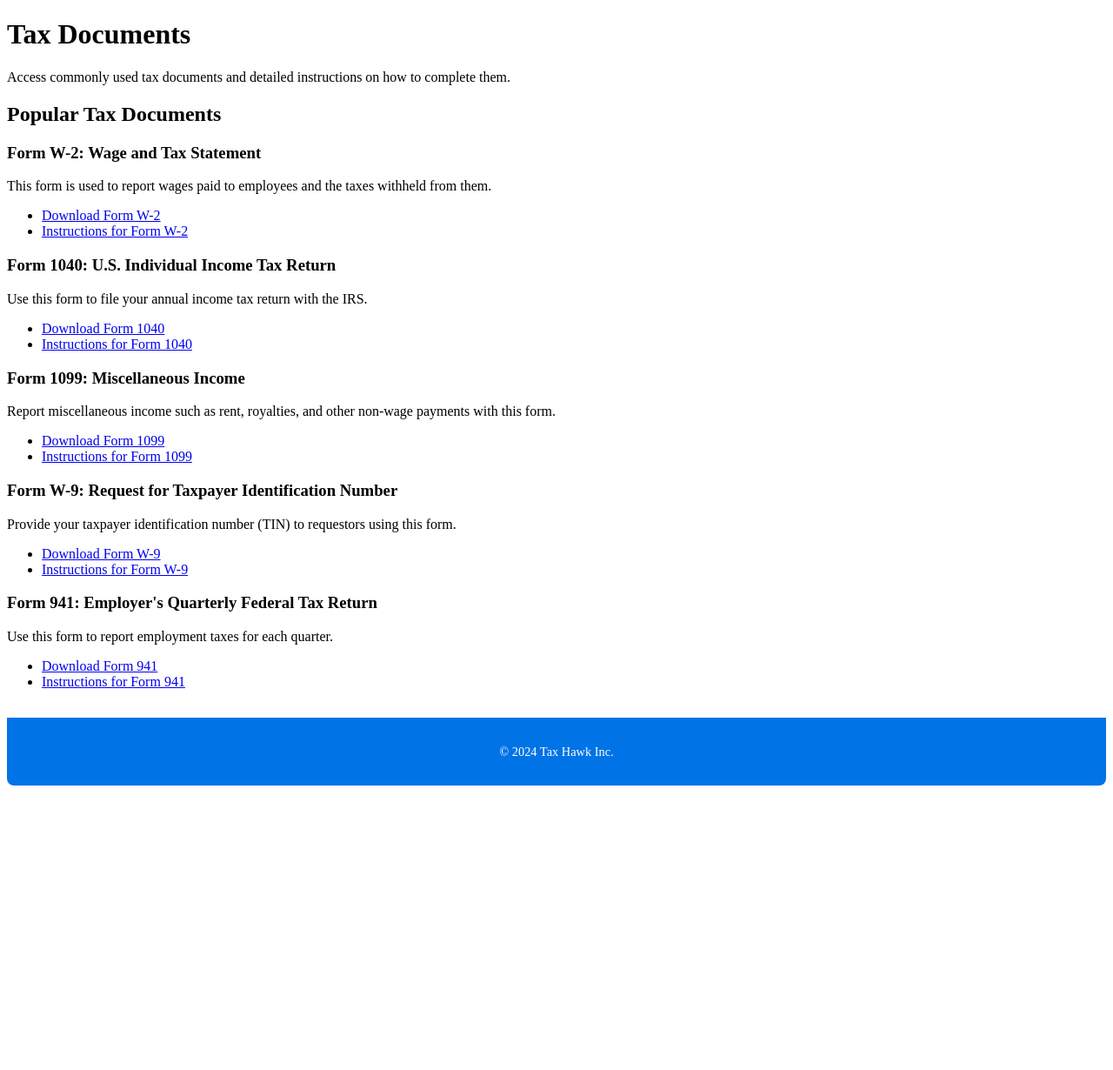
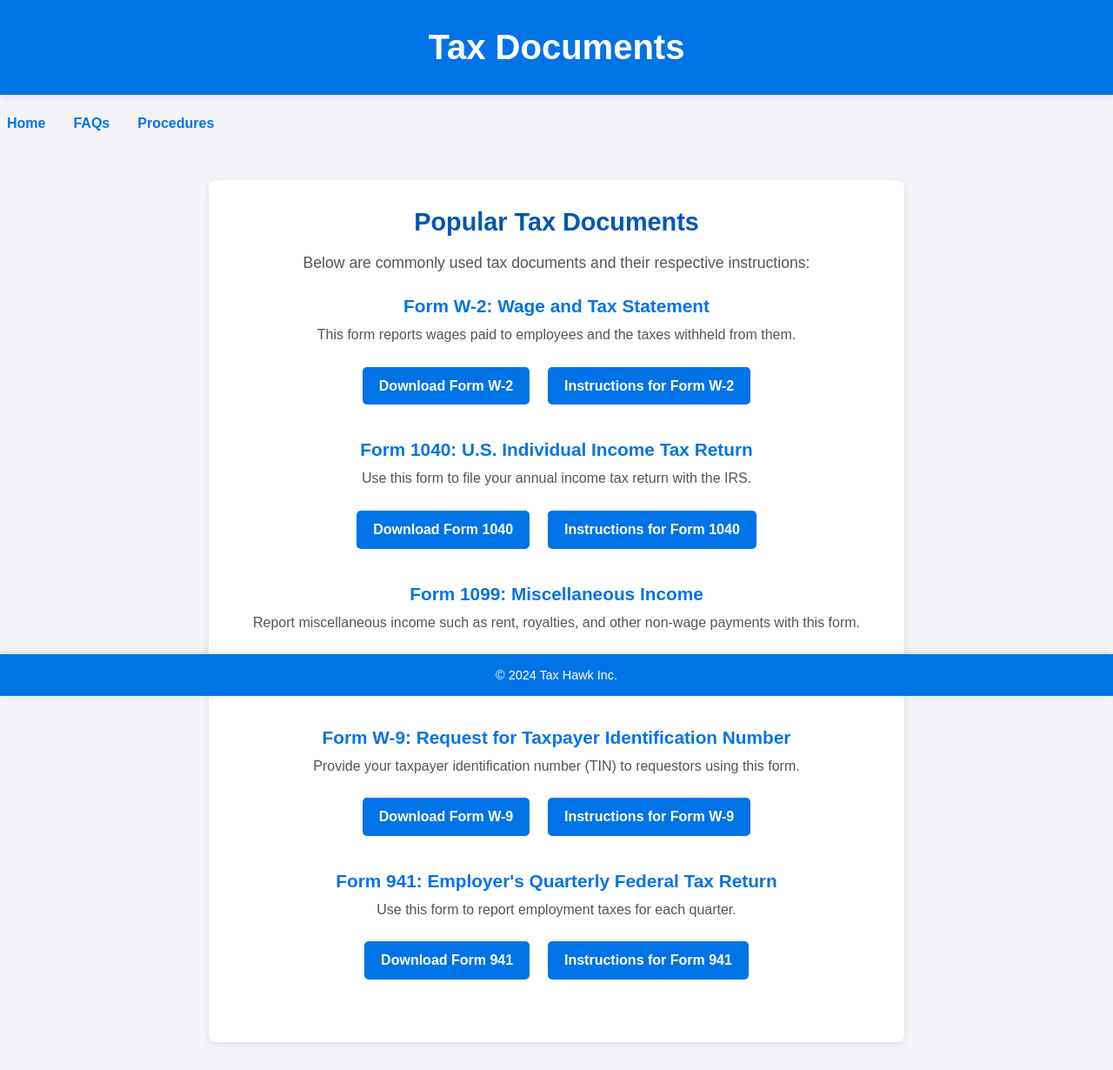
Before and after one commit to jnewell-7/403Project, a Node server app: page /documents in a window 1280 px wide. Shown: the whole page at 87% size. Before the commit the page ends 903 px from the top, so only its background shows below. Run offline with Node 20, Linux system fonts and the light colour scheme.

Commit message:
changed styling to match website format

```diff
--- a/public/styles/documents.css
+++ b/public/styles/documents.css
@@ -1,7 +1,64 @@
-/* Centering the documents container */
-.documents-container {
-    max-width: 600px;
-    margin: 3rem auto;
+/* General Reset */
+* {
+    margin: 0;
+    padding: 0;
+    box-sizing: border-box;
+    font-family: Arial, sans-serif;
+  }
+
+  /* Body Styling */
+  body {
+    display: flex;
+    flex-direction: column;
+    min-height: 100vh;
+    background-color: #f4f4f9;
+    color: #333;
+  }
+
+  /* Header */
+  header {
+    text-align: center;
+    padding: 2rem 1rem;
+    background-color: #0073e6;
+    color: #ffffff;
+    width: 100%;
+    box-shadow: 0px 2px 10px rgba(0, 0, 0, 0.1);
+  }
+
+  header h1 {
+    font-size: 2.5rem;
+  }
+
+  /* Navigation */
+  nav {
+    margin: 1.5rem 0;
+  }
+
+  nav ul {
+    list-style: none;
+    display: flex;
+    gap: 1rem;
+  }
+
+  nav a {
+    text-decoration: none;
+    color: #0073e6;
+    font-weight: bold;
+    padding: 0.5rem;
+    transition: color 0.3s ease;
+  }
+
+  nav a:hover {
+    color: #004a99;
+    text-decoration: underline;
+  }
+
+  /* Main Content */
+  main {
+    flex: 1; /* Ensures the footer is pushed to the bottom */
+    max-width: 800px;
+    width: 90%;
+    margin: 2rem auto;
     padding: 2rem;
     background-color: #ffffff;
     border-radius: 8px;
@@ -9,64 +66,65 @@
     text-align: center;
   }
 
-  /* Title styling */
-  .documents-container h2 {
+  main h2 {
     font-size: 1.8rem;
-    color: #333;
+    color: #0056b3;
     margin-bottom: 1rem;
   }
 
-  /* Document sections styling */
-  .documents-container article {
-    margin-bottom: 2rem;
-    padding: 1rem;
-    border-bottom: 1px solid #ddd;
-    text-align: left; /* Align titles and descriptions to the left */
+  main p {
+    font-size: 1.1rem;
+    color: #555;
+    line-height: 1.6;
+    margin-bottom: 1.5rem;
   }
 
-  .documents-container article h3 {
+  .document-item {
+    margin-bottom: 2rem;
+  }
+
+  .document-item h3 {
     font-size: 1.3rem;
-    color: #0056b3;
+    color: #0073e6;
     margin-bottom: 0.5rem;
   }
 
-  .documents-container article p {
+  .document-item p {
     font-size: 1rem;
     color: #555;
     margin-bottom: 1rem;
-    line-height: 1.5;
   }
 
-  /* Links styling for documents and instructions */
-  .documents-container ul {
-    list-style-type: none;
-    padding: 0;
+  .btn {
+    display: inline-block;
+    margin: 0.5rem;
+    padding: 0.8rem 1.2rem;
+    font-size: 1rem;
+    font-weight: bold;
+    color: #ffffff;
+    background-color: #0073e6;
+    border: none;
+    border-radius: 5px;
+    text-decoration: none;
+    cursor: pointer;
+    transition: background-color 0.3s ease;
   }
 
-  .documents-container ul li {
-    margin: 0.5rem 0;
+  .btn:hover {
+    background-color: #005bb5;
   }
 
-  .documents-container ul li a {
-    color: #0073e6;
-    text-decoration: none;
-    font-size: 1rem;
-    font-weight: bold;
-    transition: color 0.3s ease;
-  }
-
-  .documents-container ul li a:hover {
-    color: #005bb5;
-    text-decoration: underline;
-  }
-
-  /* Footer styling */
+  /* Footer */
   footer {
-    margin-top: 2rem;
-    padding: 1rem;
+    width: 100%;
+    position: fixed; /* Ensures it stays at the bottom */
+    bottom: 0;
+    left: 0;
     background-color: #0073e6;
     color: #ffffff;
+    text-align: center;
+    padding: 1rem;
     font-size: 0.9rem;
-    text-align: center;
-    border-radius: 0 0 8px 8px;
+    box-shadow: 0px -2px 10px rgba(0, 0, 0, 0.1);
+    margin: 0; /* Remove any unintended margin */
   }
--- a/views/documents.ejs
+++ b/views/documents.ejs
@@ -7,68 +7,70 @@
   <link rel="stylesheet" href="/styles/documents.css">
 </head>
 <body>
+  <!-- Header Section -->
   <header>
     <h1>Tax Documents</h1>
-    <p>Access commonly used tax documents and detailed instructions on how to complete them.</p>
   </header>
 
+  <!-- Navigation Section -->
+  <nav>
+    <ul>
+      <li><a href="/index">Home</a></li>
+      <li><a href="/faqs">FAQs</a></li>
+      <li><a href="/procedures">Procedures</a></li>
+    </ul>
+  </nav>
+
+  <!-- Main Content Section -->
   <main>
+    <h2>Popular Tax Documents</h2>
+    <p>Below are commonly used tax documents and their respective instructions:</p>
+
+    <!-- Document Section -->
     <section>
-      <h2>Popular Tax Documents</h2>
-
       <!-- Form W-2 -->
-      <article>
+      <div class="document-item">
         <h3>Form W-2: Wage and Tax Statement</h3>
-        <p>This form is used to report wages paid to employees and the taxes withheld from them.</p>
-        <ul>
-          <li><a href="/files/Form-W2.pdf" target="_blank">Download Form W-2</a></li>
-          <li><a href="/files/Form-W2-Instructions.pdf" target="_blank">Instructions for Form W-2</a></li>
-        </ul>
-      </article>
+        <p>This form reports wages paid to employees and the taxes withheld from them.</p>
+        <a href="/files/Form-W2.pdf" class="btn" target="_blank">Download Form W-2</a>
+        <a href="/files/Form-W2-Instructions.pdf" class="btn" target="_blank">Instructions for Form W-2</a>
+      </div>
 
       <!-- Form 1040 -->
-      <article>
+      <div class="document-item">
         <h3>Form 1040: U.S. Individual Income Tax Return</h3>
         <p>Use this form to file your annual income tax return with the IRS.</p>
-        <ul>
-          <li><a href="/files/Form-1040.pdf" target="_blank">Download Form 1040</a></li>
-          <li><a href="/files/Form-1040-Instructions.pdf" target="_blank">Instructions for Form 1040</a></li>
-        </ul>
-      </article>
+        <a href="/files/Form-1040.pdf" class="btn" target="_blank">Download Form 1040</a>
+        <a href="/files/Form-1040-Instructions.pdf" class="btn" target="_blank">Instructions for Form 1040</a>
+      </div>
 
       <!-- Form 1099 -->
-      <article>
+      <div class="document-item">
         <h3>Form 1099: Miscellaneous Income</h3>
         <p>Report miscellaneous income such as rent, royalties, and other non-wage payments with this form.</p>
-        <ul>
-          <li><a href="/files/Form-1099.pdf" target="_blank">Download Form 1099</a></li>
-          <li><a href="/files/Form-1099-Instructions.pdf" target="_blank">Instructions for Form 1099</a></li>
-        </ul>
-      </article>
+        <a href="/files/Form-1099.pdf" class="btn" target="_blank">Download Form 1099</a>
+        <a href="/files/Form-1099-Instructions.pdf" class="btn" target="_blank">Instructions for Form 1099</a>
+      </div>
 
       <!-- Form W-9 -->
-      <article>
+      <div class="document-item">
         <h3>Form W-9: Request for Taxpayer Identification Number</h3>
         <p>Provide your taxpayer identification number (TIN) to requestors using this form.</p>
-        <ul>
-          <li><a href="/files/Form-W9.pdf" target="_blank">Download Form W-9</a></li>
-          <li><a href="/files/Form-W9-Instructions.pdf" target="_blank">Instructions for Form W-9</a></li>
-        </ul>
-      </article>
+        <a href="/files/Form-W9.pdf" class="btn" target="_blank">Download Form W-9</a>
+        <a href="/files/Form-W9-Instructions.pdf" class="btn" target="_blank">Instructions for Form W-9</a>
+      </div>
 
       <!-- Form 941 -->
-      <article>
+      <div class="document-item">
         <h3>Form 941: Employer's Quarterly Federal Tax Return</h3>
         <p>Use this form to report employment taxes for each quarter.</p>
-        <ul>
-          <li><a href="/files/Form-941.pdf" target="_blank">Download Form 941</a></li>
-          <li><a href="/files/Form-941-Instructions.pdf" target="_blank">Instructions for Form 941</a></li>
-        </ul>
-      </article>
-
+        <a href="/files/Form-941.pdf" class="btn" target="_blank">Download Form 941</a>
+        <a href="/files/Form-941-Instructions.pdf" class="btn" target="_blank">Instructions for Form 941</a>
+      </div>
     </section>
   </main>
 
+  <!-- Footer Section -->
   <footer>
     <p>&copy; <%= new Date().getFullYear() %> Tax Hawk Inc.</p>
   </footer>
```
